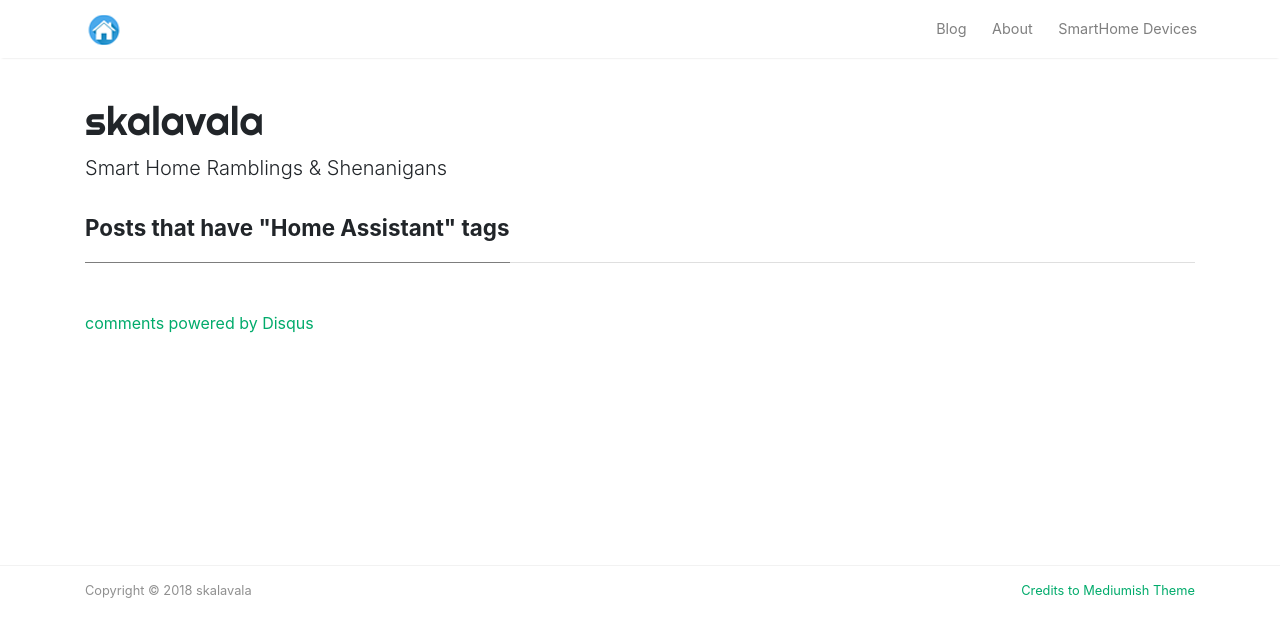
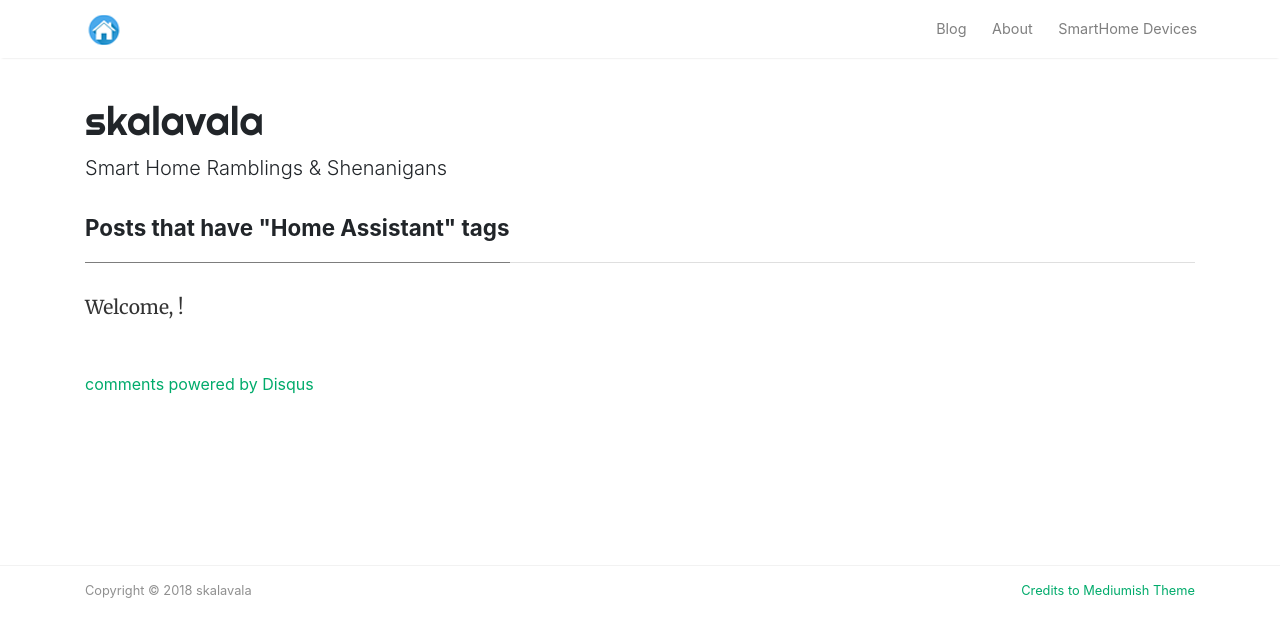
Before and after one commit to skalavala/skalavala.github.io, a Jekyll site: the page built from category/homeassistant.md, in a window 1280 px wide. Shown: the top 637 px of the page. Built offline with Jekyll 4.4.1, drawn with Linux system fonts in a browser that asks for light colours; nearby versions of some CDN libraries; comment, search, counter and statistics services are not loaded.

Commit message:
Update homeassistant.md

```diff
--- a/category/homeassistant.md
+++ b/category/homeassistant.md
@@ -4,4 +4,4 @@ title: Posts that have "Home Assistant" tags
 comments: true
 ---
 
-{{ site.baseurl }}
+Welcome, {{ site.baseurl }}!
```
